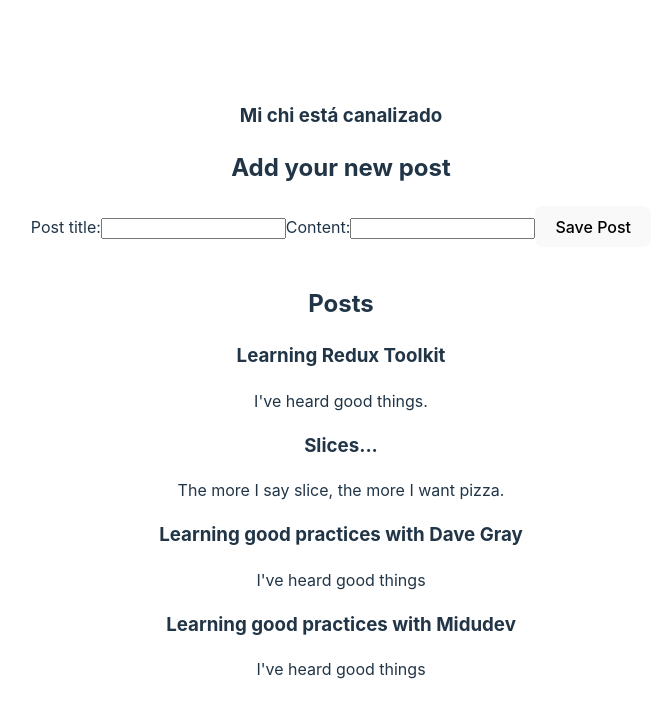
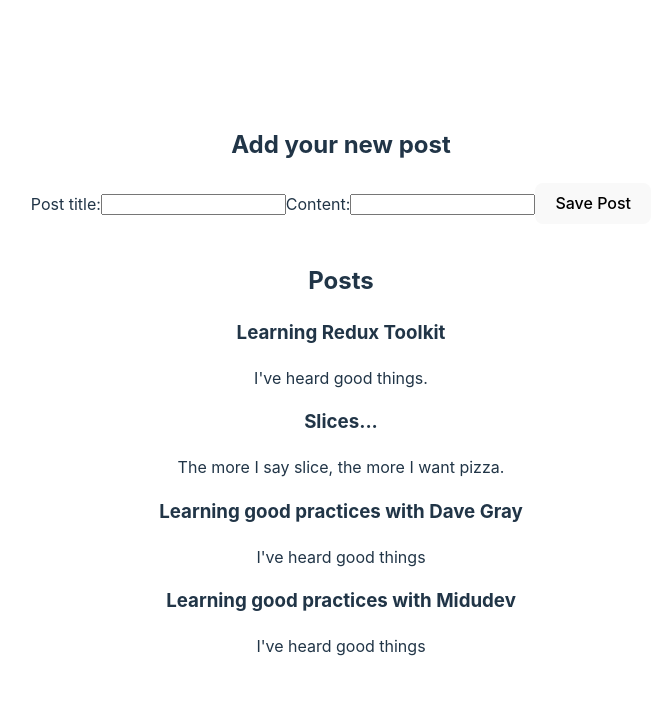
Before and after one commit to lucaslopezdev/practice-toolkit, a React (Vite) app: page / in a window 1280 px wide. Shown: the top 718 px of the page, without its empty margins (299-961 px from the left). Built offline with nearby package versions, Linux system fonts and the light colour scheme.

Commit message:
conflicto fashido

```diff
--- a/src/App.jsx
+++ b/src/App.jsx
@@ -8,7 +8,6 @@
 
   return (
     <div>
-      <h3>Mi chi está canalizado</h3>
       <PostForm />
       <PostsList />
     </div>
```
